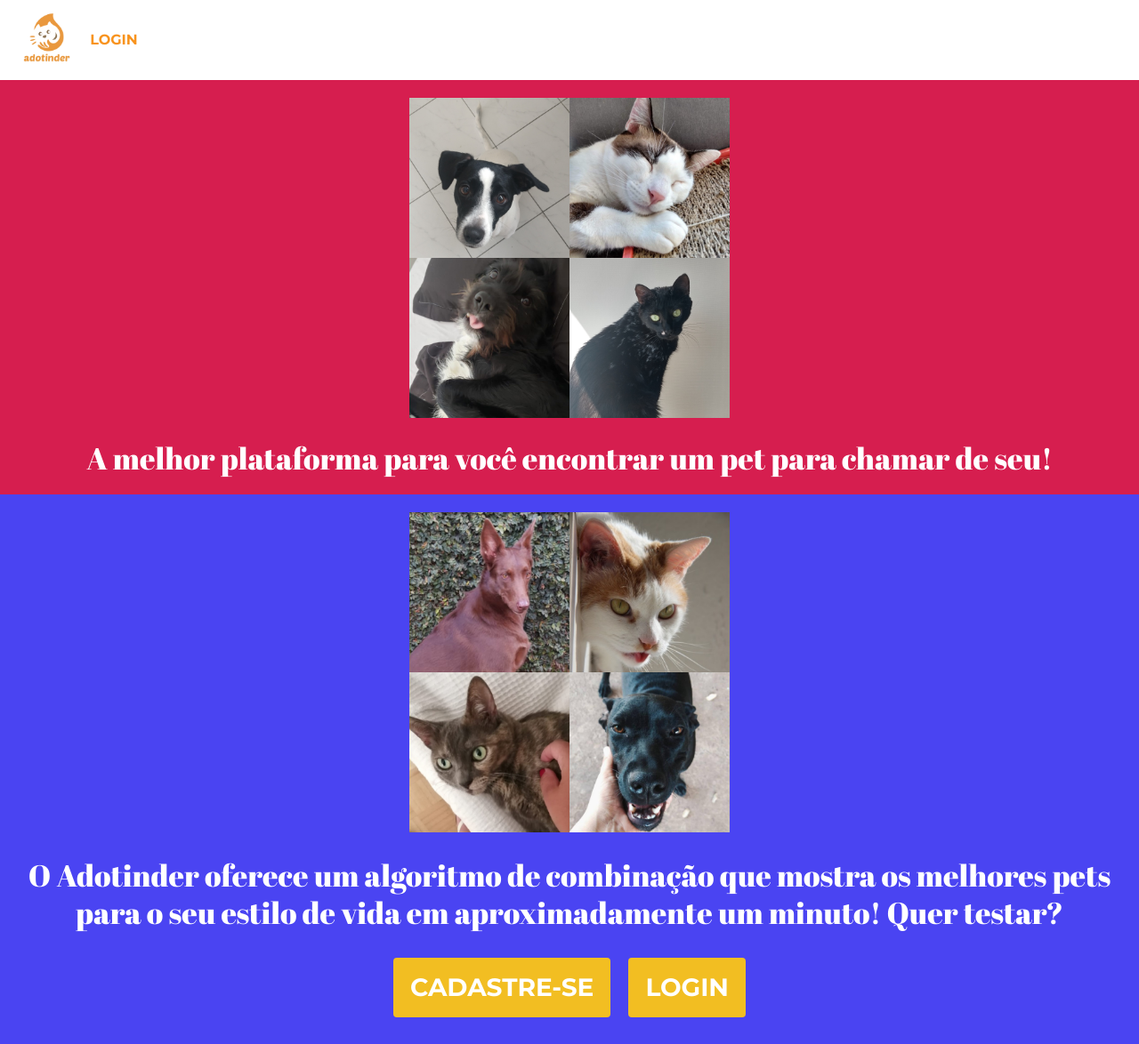
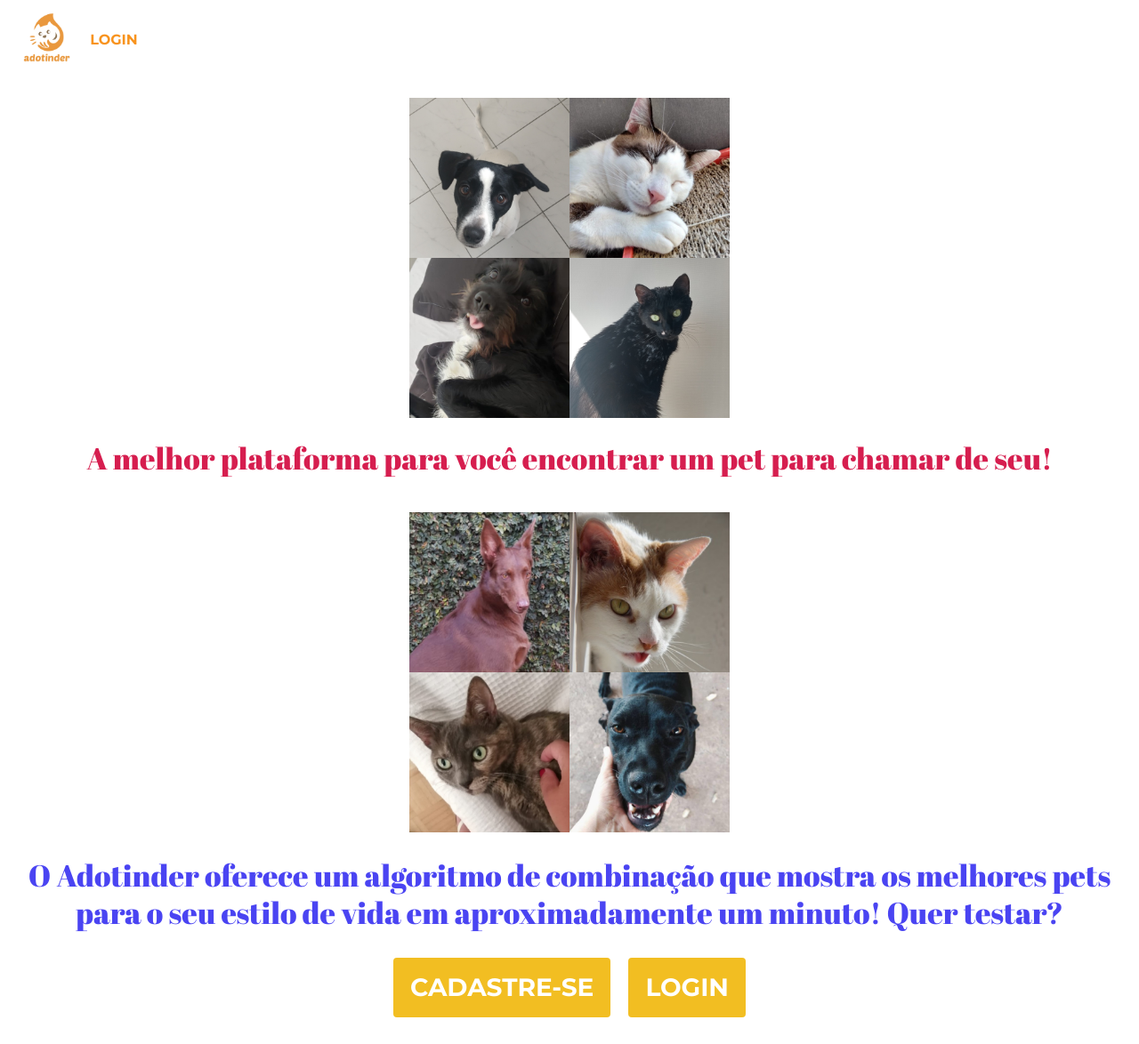
Before and after one commit to deboranis/adotinder-front, a React (Create React App) app: page / in a window 1280 px wide. Shown: the whole page at 89% size. Built offline with nearby package versions, Linux system fonts and the light colour scheme; no server answers.

Commit message:
fixed jss

```diff
--- a/src/pages/LandingPage/LandingPage.js
+++ b/src/pages/LandingPage/LandingPage.js
@@ -11,14 +11,14 @@ import useToken from "../../hooks/withUser";
 
 const useStyles = makeStyles(() => ({
 	container1: {
-		backgroundColor: themeColors.palette.secondary.main,
-		color: themeColors.palette.status.warning,
+		color: themeColors.palette.secondary.main,
+		backgroundColor: themeColors.palette.status.warning,
 		padding: 20,
 		textAlign: 'center',
 	},
 	container2: {
-		backgroundColor: themeColors.palette.primary.main,
-		color: themeColors.palette.status.warning,
+		color: themeColors.palette.primary.main,
+		backgroundColor: themeColors.palette.status.warning,
 		padding: 20,
 		textAlign: 'center',
 		fontSize: '1.75em'
```
